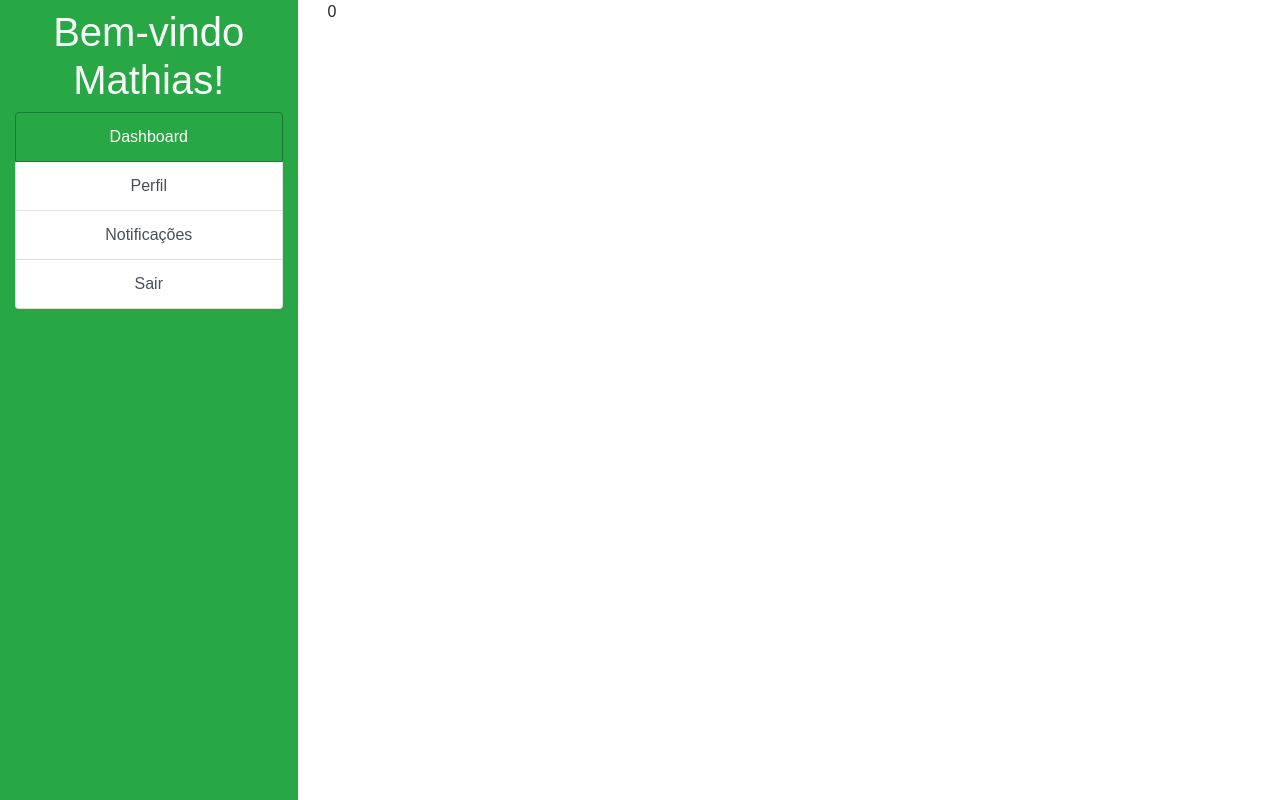
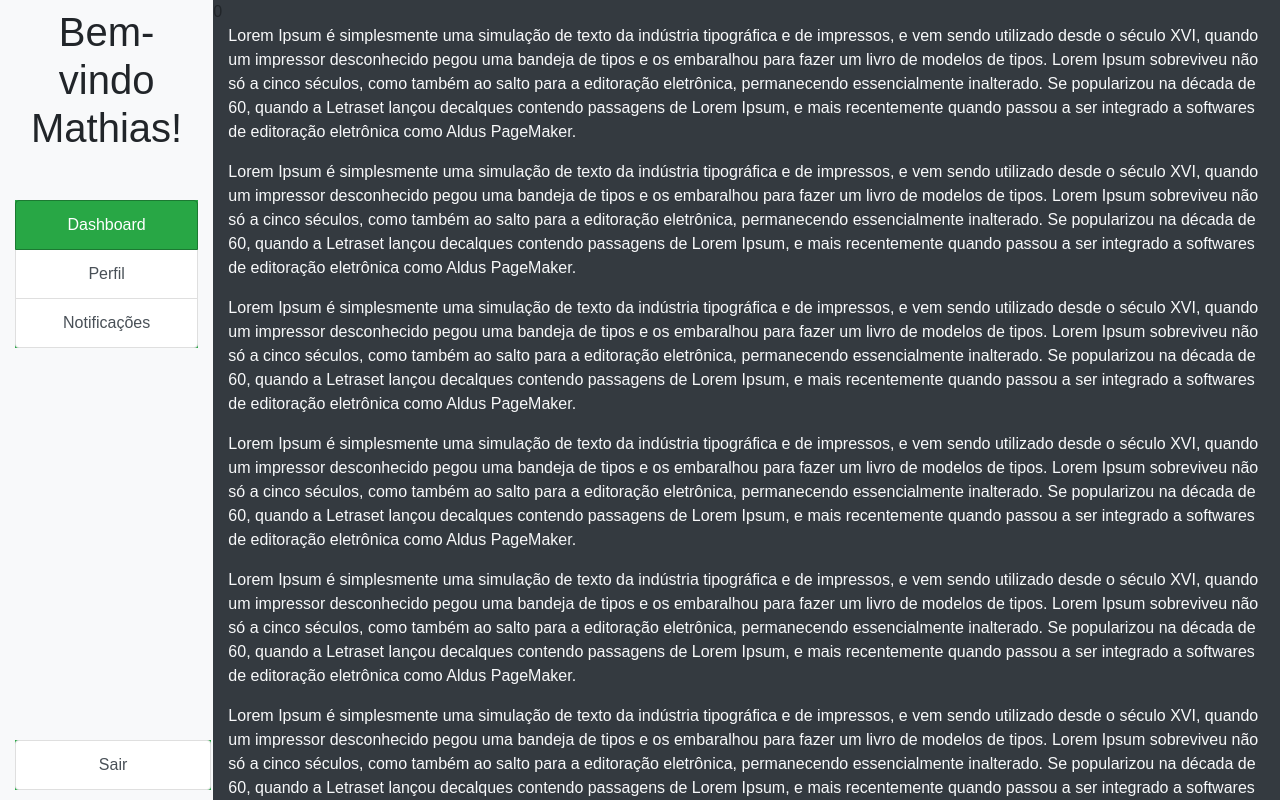
Before and after one commit to mtgo007/TP-DAW-02, a React (Create React App) app: page / in a window 1280 px wide. Shown: the top 800 px of the page. Built offline with nearby package versions, Linux system fonts and the light colour scheme.

Commit message:
Correcao do layout

```diff
--- a/src/Components/add.js
+++ b/src/Components/add.js
@@ -8,7 +8,7 @@ class Add extends Component {
     return (
       <div  className="Add">
         <Navbar changeState={this.props.changeState.bind(this)}/>
-        <FormAdd btnText='Cadastrar' changeState={this.props.changeState.bind(this)} />
+        <FormAdd user={{}} btnText='Cadastrar' changeState={this.props.changeState.bind(this)} />
       </div>
     );
   }
--- a/src/Components/dashboard.js
+++ b/src/Components/dashboard.js
@@ -13,15 +13,31 @@ class Dashboard extends Component {
   render() {
     if(this.props.state === 1){
         return (
-            <div  className="Dashboard">
+            <div  className="Dashboard bg-dark vh"  >
                 <FormAdd btnText='Salvar Alterações' user={this.props.user}/>
             </div>
         );
     }
     else{
         return(
-            <div  className="Dashboard">
+            <div  className="Dashboard bg-dark h100">
                 {this.props.state}
+                <div className="text-light container">
+                    <p>Lorem Ipsum é simplesmente uma simulação de texto da indústria tipográfica e de impressos, e vem sendo utilizado desde o século XVI, quando um impressor desconhecido pegou uma bandeja de tipos e os embaralhou para fazer um livro de modelos de tipos. Lorem Ipsum sobreviveu não só a cinco séculos, como também ao salto para a editoração eletrônica, permanecendo essencialmente inalterado. Se popularizou na década de 60, quando a Letraset lançou decalques contendo passagens de Lorem Ipsum, e mais recentemente quando passou a ser integrado a softwares de editoração eletrônica como Aldus PageMaker.</p>
+                    <p>Lorem Ipsum é simplesmente uma simulação de texto da indústria tipográfica e de impressos, e vem sendo utilizado desde o século XVI, quando um impressor desconhecido pegou uma bandeja de tipos e os embaralhou para fazer um livro de modelos de tipos. Lorem Ipsum sobreviveu não só a cinco séculos, como também ao salto para a editoração eletrônica, permanecendo essencialmente inalterado. Se popularizou na década de 60, quando a Letraset lançou decalques contendo passagens de Lorem Ipsum, e mais recentemente quando passou a ser integrado a softwares de editoração eletrônica como Aldus PageMaker.</p>
+                    <p>Lorem Ipsum é simplesmente uma simulação de texto da indústria tipográfica e de impressos, e vem sendo utilizado desde o século XVI, quando um impressor desconhecido pegou uma bandeja de tipos e os embaralhou para fazer um livro de modelos de tipos. Lorem Ipsum sobreviveu não só a cinco séculos, como também ao salto para a editoração eletrônica, permanecendo essencialmente inalterado. Se popularizou na década de 60, quando a Letraset lançou decalques contendo passagens de Lorem Ipsum, e mais recentemente quando passou a ser integrado a softwares de editoração eletrônica como Aldus PageMaker.</p>
+                    <p>Lorem Ipsum é simplesmente uma simulação de texto da indústria tipográfica e de impressos, e vem sendo utilizado desde o século XVI, quando um impressor desconhecido pegou uma bandeja de tipos e os embaralhou para fazer um livro de modelos de tipos. Lorem Ipsum sobreviveu não só a cinco séculos, como também ao salto para a editoração eletrônica, permanecendo essencialmente inalterado. Se popularizou na década de 60, quando a Letraset lançou decalques contendo passagens de Lorem Ipsum, e mais recentemente quando passou a ser integrado a softwares de editoração eletrônica como Aldus PageMaker.</p>
+                    <p>Lorem Ipsum é simplesmente uma simulação de texto da indústria tipográfica e de impressos, e vem sendo utilizado desde o século XVI, quando um impressor desconhecido pegou uma bandeja de tipos e os embaralhou para fazer um livro de modelos de tipos. Lorem Ipsum sobreviveu não só a cinco séculos, como também ao salto para a editoração eletrônica, permanecendo essencialmente inalterado. Se popularizou na década de 60, quando a Letraset lançou decalques contendo passagens de Lorem Ipsum, e mais recentemente quando passou a ser integrado a softwares de editoração eletrônica como Aldus PageMaker.</p>
+                    <p>Lorem Ipsum é simplesmente uma simulação de texto da indústria tipográfica e de impressos, e vem sendo utilizado desde o século XVI, quando um impressor desconhecido pegou uma bandeja de tipos e os embaralhou para fazer um livro de modelos de tipos. Lorem Ipsum sobreviveu não só a cinco séculos, como também ao salto para a editoração eletrônica, permanecendo essencialmente inalterado. Se popularizou na década de 60, quando a Letraset lançou decalques contendo passagens de Lorem Ipsum, e mais recentemente quando passou a ser integrado a softwares de editoração eletrônica como Aldus PageMaker.</p>
+                    <p>Lorem Ipsum é simplesmente uma simulação de texto da indústria tipográfica e de impressos, e vem sendo utilizado desde o século XVI, quando um impressor desconhecido pegou uma bandeja de tipos e os embaralhou para fazer um livro de modelos de tipos. Lorem Ipsum sobreviveu não só a cinco séculos, como também ao salto para a editoração eletrônica, permanecendo essencialmente inalterado. Se popularizou na década de 60, quando a Letraset lançou decalques contendo passagens de Lorem Ipsum, e mais recentemente quando passou a ser integrado a softwares de editoração eletrônica como Aldus PageMaker.</p>
+                    <p>Lorem Ipsum é simplesmente uma simulação de texto da indústria tipográfica e de impressos, e vem sendo utilizado desde o século XVI, quando um impressor desconhecido pegou uma bandeja de tipos e os embaralhou para fazer um livro de modelos de tipos. Lorem Ipsum sobreviveu não só a cinco séculos, como também ao salto para a editoração eletrônica, permanecendo essencialmente inalterado. Se popularizou na década de 60, quando a Letraset lançou decalques contendo passagens de Lorem Ipsum, e mais recentemente quando passou a ser integrado a softwares de editoração eletrônica como Aldus PageMaker.</p>
+                    <p>Lorem Ipsum é simplesmente uma simulação de texto da indústria tipográfica e de impressos, e vem sendo utilizado desde o século XVI, quando um impressor desconhecido pegou uma bandeja de tipos e os embaralhou para fazer um livro de modelos de tipos. Lorem Ipsum sobreviveu não só a cinco séculos, como também ao salto para a editoração eletrônica, permanecendo essencialmente inalterado. Se popularizou na década de 60, quando a Letraset lançou decalques contendo passagens de Lorem Ipsum, e mais recentemente quando passou a ser integrado a softwares de editoração eletrônica como Aldus PageMaker.</p>
+                    <p>Lorem Ipsum é simplesmente uma simulação de texto da indústria tipográfica e de impressos, e vem sendo utilizado desde o século XVI, quando um impressor desconhecido pegou uma bandeja de tipos e os embaralhou para fazer um livro de modelos de tipos. Lorem Ipsum sobreviveu não só a cinco séculos, como também ao salto para a editoração eletrônica, permanecendo essencialmente inalterado. Se popularizou na década de 60, quando a Letraset lançou decalques contendo passagens de Lorem Ipsum, e mais recentemente quando passou a ser integrado a softwares de editoração eletrônica como Aldus PageMaker.</p>
+                    <p>Lorem Ipsum é simplesmente uma simulação de texto da indústria tipográfica e de impressos, e vem sendo utilizado desde o século XVI, quando um impressor desconhecido pegou uma bandeja de tipos e os embaralhou para fazer um livro de modelos de tipos. Lorem Ipsum sobreviveu não só a cinco séculos, como também ao salto para a editoração eletrônica, permanecendo essencialmente inalterado. Se popularizou na década de 60, quando a Letraset lançou decalques contendo passagens de Lorem Ipsum, e mais recentemente quando passou a ser integrado a softwares de editoração eletrônica como Aldus PageMaker.</p>
+                    <p>Lorem Ipsum é simplesmente uma simulação de texto da indústria tipográfica e de impressos, e vem sendo utilizado desde o século XVI, quando um impressor desconhecido pegou uma bandeja de tipos e os embaralhou para fazer um livro de modelos de tipos. Lorem Ipsum sobreviveu não só a cinco séculos, como também ao salto para a editoração eletrônica, permanecendo essencialmente inalterado. Se popularizou na década de 60, quando a Letraset lançou decalques contendo passagens de Lorem Ipsum, e mais recentemente quando passou a ser integrado a softwares de editoração eletrônica como Aldus PageMaker.</p>
+                    <p>Lorem Ipsum é simplesmente uma simulação de texto da indústria tipográfica e de impressos, e vem sendo utilizado desde o século XVI, quando um impressor desconhecido pegou uma bandeja de tipos e os embaralhou para fazer um livro de modelos de tipos. Lorem Ipsum sobreviveu não só a cinco séculos, como também ao salto para a editoração eletrônica, permanecendo essencialmente inalterado. Se popularizou na década de 60, quando a Letraset lançou decalques contendo passagens de Lorem Ipsum, e mais recentemente quando passou a ser integrado a softwares de editoração eletrônica como Aldus PageMaker.</p>
+                    <p>Lorem Ipsum é simplesmente uma simulação de texto da indústria tipográfica e de impressos, e vem sendo utilizado desde o século XVI, quando um impressor desconhecido pegou uma bandeja de tipos e os embaralhou para fazer um livro de modelos de tipos. Lorem Ipsum sobreviveu não só a cinco séculos, como também ao salto para a editoração eletrônica, permanecendo essencialmente inalterado. Se popularizou na década de 60, quando a Letraset lançou decalques contendo passagens de Lorem Ipsum, e mais recentemente quando passou a ser integrado a softwares de editoração eletrônica como Aldus PageMaker.</p>
+                </div>
             </div>
         );
     }
--- a/src/Components/formAdd.js
+++ b/src/Components/formAdd.js
@@ -27,7 +27,7 @@ class FormAdd extends Component {
       //mudar o estado
       console.log(user);
       if(user.nome && user.email && user.senha && user.endereco && user.telefone){
-          this.props.changeState(0, undefined);
+          this.props.changeState(0, user);
       }
   }
 
--- a/src/Components/logado.js
+++ b/src/Components/logado.js
@@ -21,12 +21,12 @@ class Logado extends Component {
       console.log('this.props.usuarioLogado')
     return (
       <div  className="Logado" >
-        <div className="row ">
-            <div className="col-3">
-                <Sidebar switchState={this.switchState}  usuarioLogado={this.props.usuarioLogado} />
+        <div  className="row no-gutters">
+            <div  className="col-sm-2">
+                <Sidebar changeState={this.props.changeState} switchState={this.switchState}  usuarioLogado={this.props.usuarioLogado} />
             </div>
-            <div className="col-9">
-                <Dashboard user={this.props.usuarioLogado} state={this.state.atual}/>
+            <div  className="col-sm-10 bg-dark ">
+                <Dashboard  user={this.props.usuarioLogado} state={this.state.atual}/>
             </div>
         </div>
       </div>
--- a/src/Components/login.js
+++ b/src/Components/login.js
@@ -18,7 +18,7 @@ class Login extends Component {
     return (
       <div  className="Login">
         <Navbar changeState={this.props.changeState.bind(this)}/>
-        <FormLogin changeState={this.props.changeState} login={this.login.bind(this)}/>
+        <FormLogin  changeState={this.props.changeState} login={this.login.bind(this)}/>
       </div>
     );
   }
--- a/src/Components/sidebar.js
+++ b/src/Components/sidebar.js
@@ -28,9 +28,9 @@ class Sidebar extends Component {
 
   render() {
     return (
-      <div  className="Sidebar" style={{height:'100vh'}}>
-        <div className="container bg-success h-100">
-            <h1 className="text-center text-light pt-2 mb-2">Bem-vindo {this.state.usuario.nome}!</h1>
+      <div  className="Sidebar sidenav padding0" style={{height:'100vh'}}>
+        <div className="container-fluid bg-light h-100">
+            <h1 className="text-center pt-2 mb-5">Bem-vindo {this.state.usuario.nome}!</h1>
             <ul className="list-group bg-success">
                 <li className="list-group-item list-group-item-action  text-center active"
                 onClick={()=>{this.handleState(0)}}
@@ -44,8 +44,10 @@ class Sidebar extends Component {
                 onClick={()=>{this.handleState(2)}}
                 >
                 Notificações</li>
+            </ul>
+            <ul className="list-group bg-success mb-3 footer">
                 <li className="list-group-item list-group-item-action  text-center "
-                onClick={()=>{this.handleState(3)}}
+                onClick={()=>{this.props.changeState(0, undefined)}}
                 >
                 Sair</li>
             </ul>
--- a/src/Css/index.css
+++ b/src/Css/index.css
@@ -7,3 +7,22 @@ body {
   background-color: #28a745 !important;
   border-color: #1c7932 !important;
 }
+.sidenav {
+  position: fixed; /* Fixed Sidebar (stay in place on scroll) */
+  width:16.66%;
+  /* overflow-x: hidden; Disable horizontal scroll */
+}
+.vh{
+  height: 100vh !important;
+  max-height: 100vh;
+}
+.h100{
+  height: 100%;
+}
+.footer{
+  position: absolute;
+  bottom:0;
+  width:92%;
+  margin:0 auto 10px auto !important;
+  display: block;
+}
```
